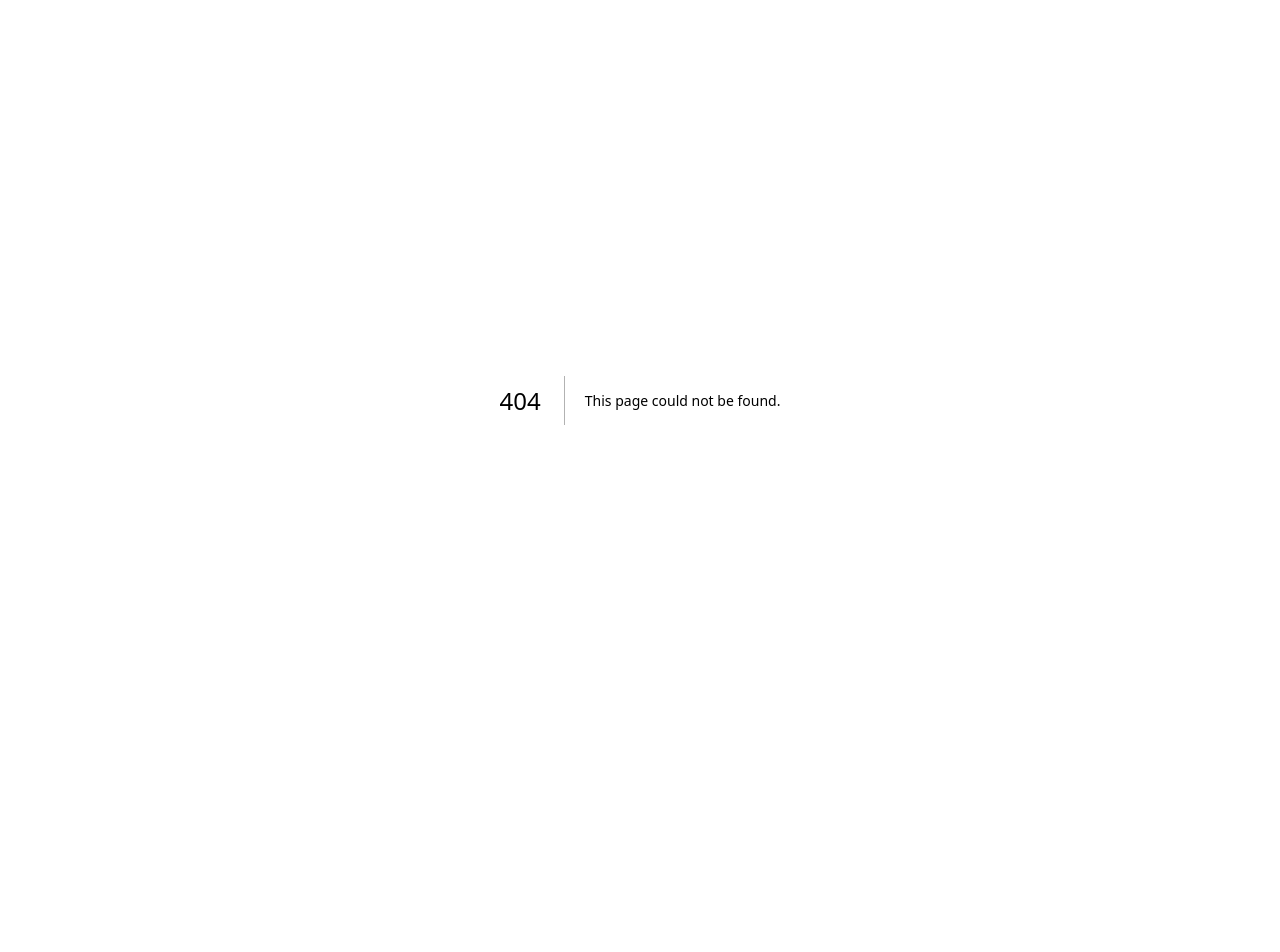
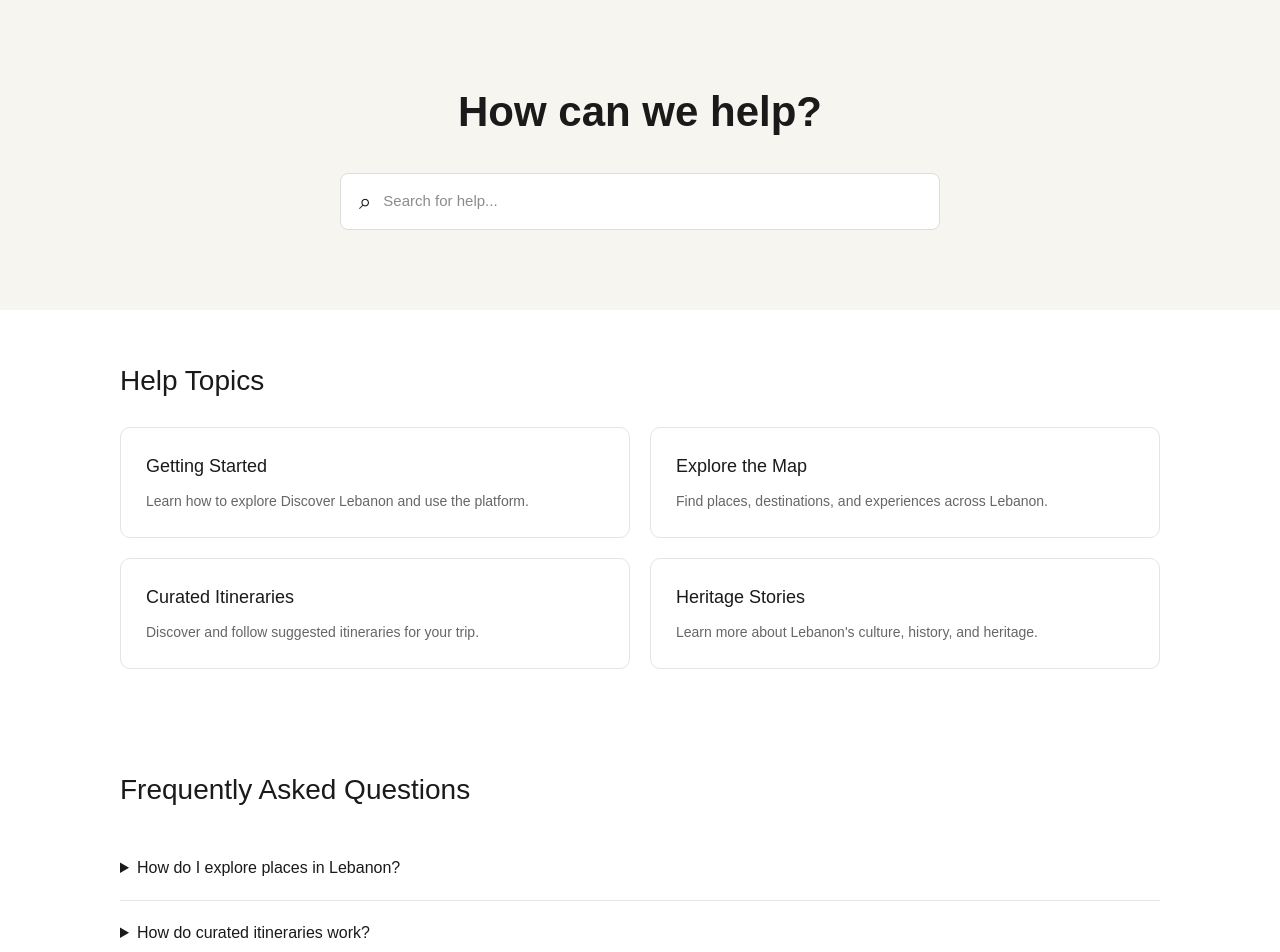
Before and after one commit to ranasalami1/techtalks-discoverlebanon, a Next.js app in the folder frontend/: page /help in a window 1280 px wide. Before the commit this address had no page. Shown: the top 952 px of the page. Before the commit the page ends 800 px from the top, so only its background shows below. Built offline with nearby package versions, Linux system fonts and the light colour scheme.

Commit message:
feat: create help page

```diff
--- /dev/null
+++ b/frontend/src/app/help/help.css
@@ -0,0 +1,139 @@
+.help-page {
+  width: 100%;
+  min-height: 100vh;
+  background: #ffffff;
+}
+
+/* HERO */
+
+.help-hero {
+  text-align: center;
+  padding: 80px 20px;
+  background: #f7f5f0;
+}
+
+.help-hero h1 {
+  font-size: 42px;
+  font-weight: 600;
+  margin-bottom: 30px;
+  color: #1a1a1a;
+}
+
+/* SEARCH */
+
+.help-search {
+  max-width: 600px;
+  margin: 0 auto;
+  display: flex;
+  align-items: center;
+  background: #ffffff;
+  border: 1px solid #dddddd;
+  border-radius: 8px;
+  padding: 0 18px;
+}
+
+.help-search span {
+  font-size: 22px;
+  margin-right: 12px;
+}
+
+.help-search input {
+  width: 100%;
+  padding: 16px 0;
+  border: none;
+  outline: none;
+  font-size: 15px;
+  background: transparent;
+}
+
+/* CONTENT */
+
+.help-content {
+  max-width: 1100px;
+  margin: 0 auto;
+  padding: 50px 30px;
+}
+
+.help-content h2 {
+  font-size: 28px;
+  color: #1a1a1a;
+}
+
+/* HELP TOPICS */
+
+.help-topics {
+  display: grid;
+  grid-template-columns: repeat(2, 1fr);
+  gap: 20px;
+  margin-top: 25px;
+}
+
+.topic-card {
+  border: 1px solid #e5e5e5;
+  border-radius: 10px;
+  padding: 25px;
+  cursor: pointer;
+  transition: 0.2s;
+}
+
+.topic-card:hover {
+  transform: translateY(-3px);
+  box-shadow: 0 5px 15px rgba(0, 0, 0, 0.08);
+}
+
+.topic-card h3 {
+  font-size: 18px;
+  margin-bottom: 10px;
+  color: #1a1a1a;
+}
+
+.topic-card p {
+  font-size: 14px;
+  line-height: 1.6;
+  color: #666666;
+}
+
+/* FAQ */
+
+.faq-list {
+  margin-top: 25px;
+}
+
+.faq-item {
+  border-bottom: 1px solid #e5e5e5;
+  padding: 20px 0;
+}
+
+.faq-item summary {
+  font-size: 16px;
+  font-weight: 500;
+  cursor: pointer;
+  color: #1a1a1a;
+}
+
+.faq-item p {
+  margin-top: 15px;
+  color: #666666;
+  font-size: 14px;
+  line-height: 1.6;
+}
+
+/* RESPONSIVE */
+
+@media (max-width: 768px) {
+  .help-hero {
+    padding: 60px 20px;
+  }
+
+  .help-hero h1 {
+    font-size: 32px;
+  }
+
+  .help-topics {
+    grid-template-columns: 1fr;
+  }
+
+  .help-content {
+    padding: 40px 20px;
+  }
+}
--- /dev/null
+++ b/frontend/src/app/help/page.js
@@ -0,0 +1,101 @@
+import "./help.css";
+
+export default function HelpPage() {
+  return (
+    <main className="help-page">
+
+      {/* HERO */}
+      <section className="help-hero">
+        <h1>How can we help?</h1>
+
+        <div className="help-search">
+          <span>⌕</span>
+
+          <input
+            type="text"
+            placeholder="Search for help..."
+          />
+        </div>
+      </section>
+
+      {/* HELP TOPICS */}
+      <section className="help-content">
+        <h2>Help Topics</h2>
+
+        <div className="help-topics">
+
+          <div className="topic-card">
+            <h3>Getting Started</h3>
+            <p>
+              Learn how to explore Discover Lebanon and use the platform.
+            </p>
+          </div>
+
+          <div className="topic-card">
+            <h3>Explore the Map</h3>
+            <p>
+              Find places, destinations, and experiences across Lebanon.
+            </p>
+          </div>
+
+          <div className="topic-card">
+            <h3>Curated Itineraries</h3>
+            <p>
+              Discover and follow suggested itineraries for your trip.
+            </p>
+          </div>
+
+          <div className="topic-card">
+            <h3>Heritage Stories</h3>
+            <p>
+              Learn more about Lebanon&apos;s culture, history, and heritage.
+            </p>
+          </div>
+
+        </div>
+      </section>
+
+      {/* FAQ */}
+      <section className="help-content">
+        <h2>Frequently Asked Questions</h2>
+
+        <div className="faq-list">
+
+          <details className="faq-item">
+            <summary>How do I explore places in Lebanon?</summary>
+            <p>
+              Use the Explore the Map section to discover destinations,
+              restaurants, cafés, and attractions across Lebanon.
+            </p>
+          </details>
+
+          <details className="faq-item">
+            <summary>How do curated itineraries work?</summary>
+            <p>
+              Curated itineraries provide suggested routes and activities
+              to help you plan your trip.
+            </p>
+          </details>
+
+          <details className="faq-item">
+            <summary>What are Heritage Stories?</summary>
+            <p>
+              Heritage Stories help you discover Lebanon&apos;s history,
+              traditions, culture, and important places.
+            </p>
+          </details>
+
+          <details className="faq-item">
+            <summary>Can I search for a specific place?</summary>
+            <p>
+              Yes. You can use the search feature to find specific places
+              and information on Discover Lebanon.
+            </p>
+          </details>
+
+        </div>
+      </section>
+
+    </main>
+  );
+}
```
